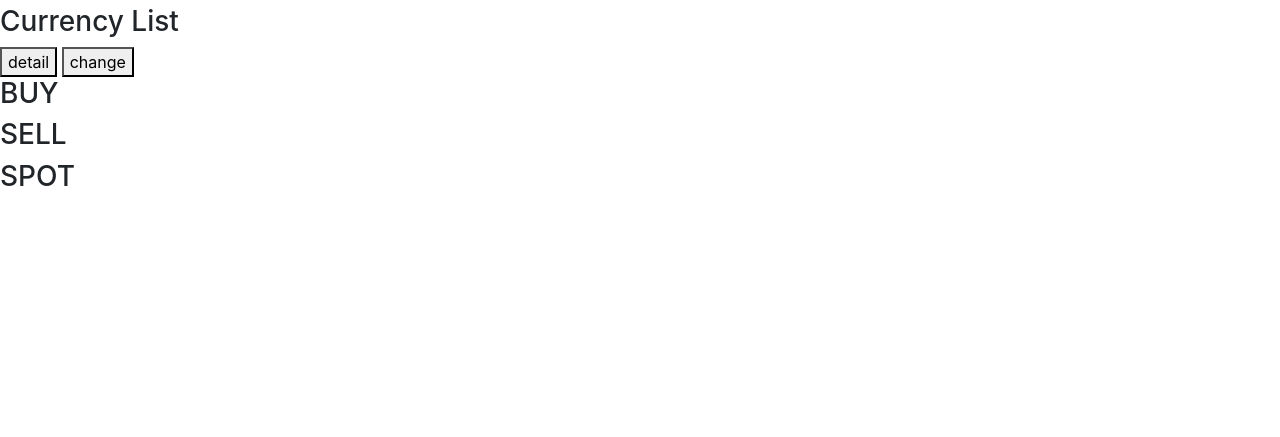
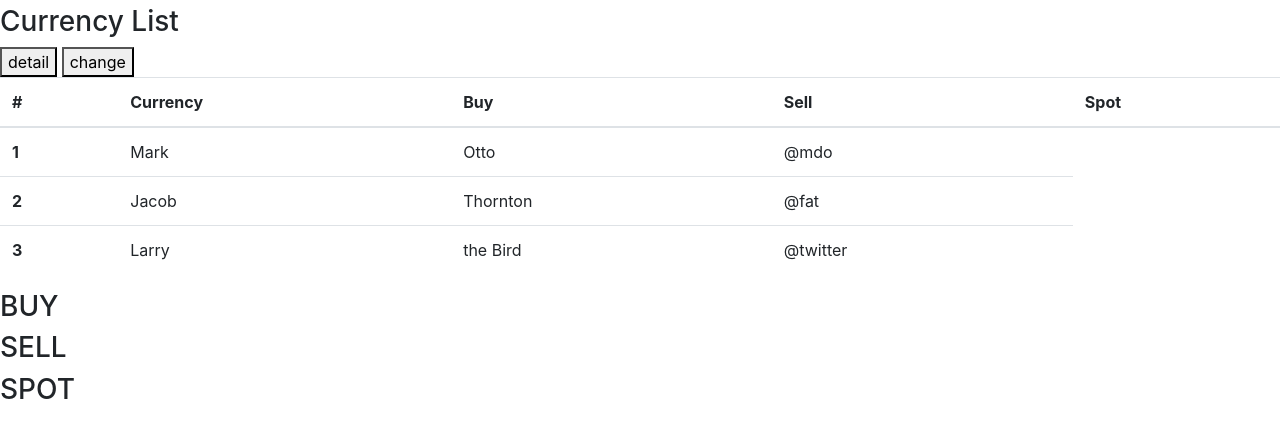
Before and after one commit to is0xjh25/is0xBitcoin, a plain HTML site: page index.html in a window 1280 px wide. Shown: the part 51-488 px from the top of the page. Drawn offline with nearby package versions, Linux system fonts and the light colour scheme.

Commit message:
Modify: Currency table

```diff
--- a/index.html
+++ b/index.html
@@ -17,6 +17,38 @@
 			<h3>Currency List</h3>
 			<button id="test">detail</button>
 			<button id="test2">change</button>
+			<table class="table">
+				<thead>
+				  <tr>
+					<th scope="col">#</th>
+					<th scope="col">Currency</th>
+					<th scope="col">Buy</th>
+					<th scope="col">Sell</th>
+					<th scope="col">Spot</th>
+				  </tr>
+				</thead>
+				<tbody>
+				  <tr>
+					<th scope="row">1</th>
+					<td>Mark</td>
+					<td>Otto</td>
+					<td>@mdo</td>
+				  </tr>
+				  <tr>
+					<th scope="row">2</th>
+					<td>Jacob</td>
+					<td>Thornton</td>
+					<td>@fat</td>
+				  </tr>
+				  <tr>
+					<th scope="row">3</th>
+					<td>Larry</td>
+					<td>the Bird</td>
+					<td>@twitter</td>
+				  </tr>
+				</tbody>
+			</table>
+			<div id=""></div>
 		</div>
 		<div id="buy">
 			<h3>BUY</h3>
```
